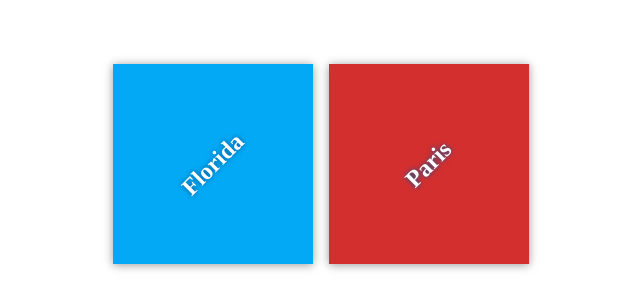
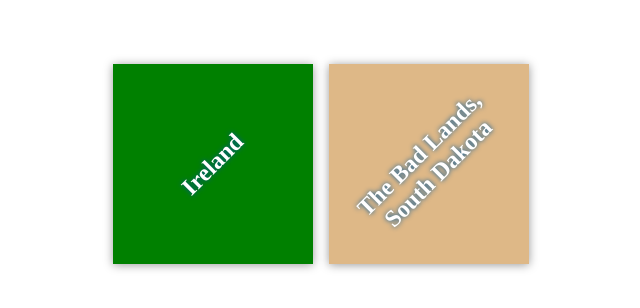
Before and after one commit to B1n4Ryb2D455/my-travel-plans, a plain HTML site: page index.html in a window 1280 px wide. Shown: the part 236-544 px from the top of the page, without its empty margins (319-959 px from the left). Drawn offline with Linux system fonts and the light colour scheme.

Commit message:
Change destination change background colors

```diff
--- a/css/app.css
+++ b/css/app.css
@@ -46,10 +46,10 @@ h2 {
     text-shadow: 0 0 5px #01579b;
 }
 
-#florida {
-    background-color: #03a9f4;
+#ireland {
+    background-color: green;
 }
 
-#paris {
-    background-color: #d32f2f;
+#badlands {
+    background-color: burlywood;
 }
--- a/index.html
+++ b/index.html
@@ -12,12 +12,12 @@
 
     <div class="container">
         <div class="destination-container">
-            <div class="destination" id="florida">
-                <h2>Florida</h2>
+            <div class="destination" id="ireland">
+                <h2>Ireland</h2>
             </div>
 
-            <div class="destination" id="paris">
-                <h2>Paris</h2>
+            <div class="destination" id="badlands">
+                <h2>The Bad Lands, South Dakota</h2>
             </div>
         </div>
     </div>
```
